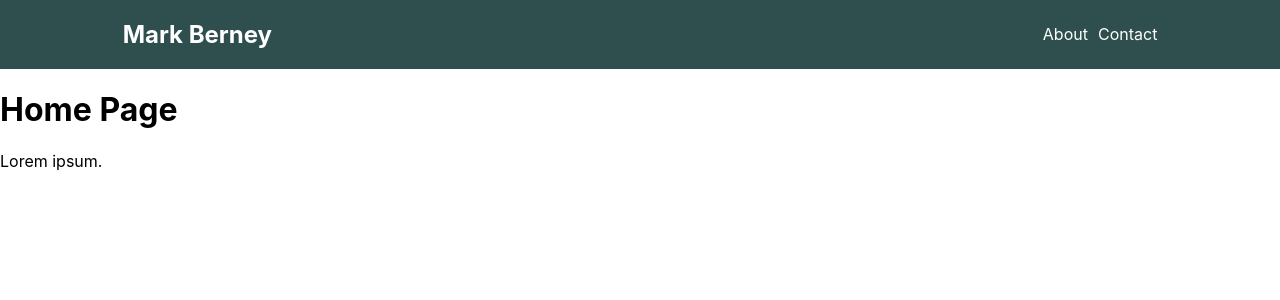
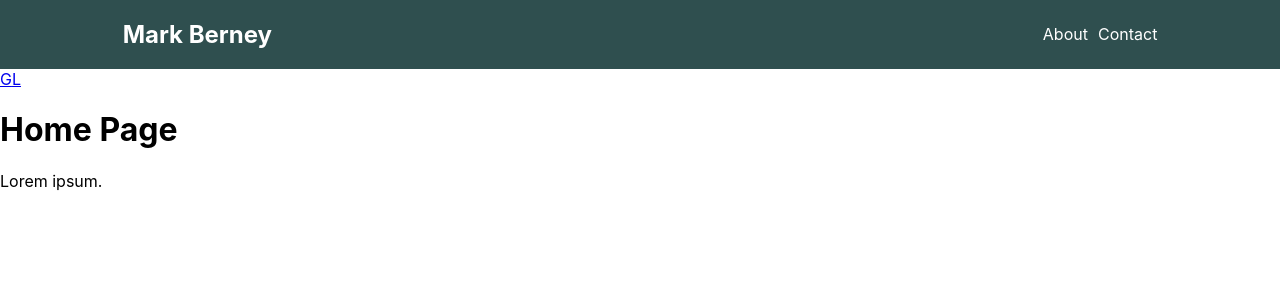
Before and after one commit to berneymark/My-Portfolio-React, a React (Create React App) app: page / in a window 1280 px wide. Shown: the top 300 px of the page. Built offline with nearby package versions, Linux system fonts and the light colour scheme.

Commit message:
Init Sidebar

```diff
--- a/src/App.js
+++ b/src/App.js
@@ -4,6 +4,7 @@ import { BrowserRouter as Router, Routes, Route } from 'react-router-dom';
 import About from './components/About';
 import Contact from './components/Contact';
 import Navbar from './components/Navbar';
+import Sidebar from './components/Sidebar';
 
 function App() {
   return (
@@ -11,6 +12,7 @@ function App() {
         <header>
           <Navbar/>
         </header>
+        <Sidebar/>
         <Routes>
           <Route
             path="/"
--- a/src/components/Sidebar.js
+++ b/src/components/Sidebar.js
@@ -1,7 +1,8 @@
 function Sidebar() {
     return (
-        <div>
-
+        <div className="socials">
+            <a href="htpps://www.github.com/berneymark">G</a>
+            <a href="htpps://www.linkedin.com/in/berneymark">L</a>
         </div>
     );
 }
```
